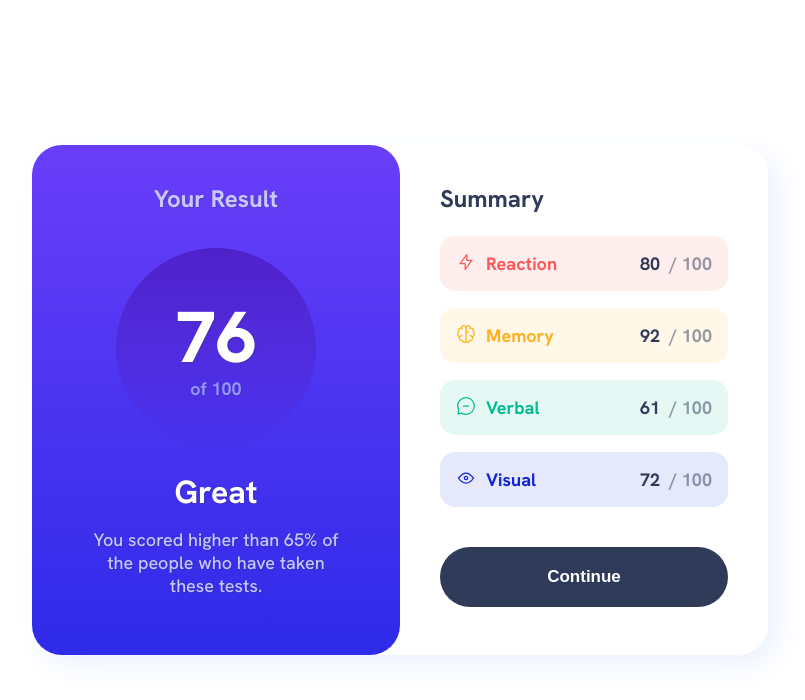
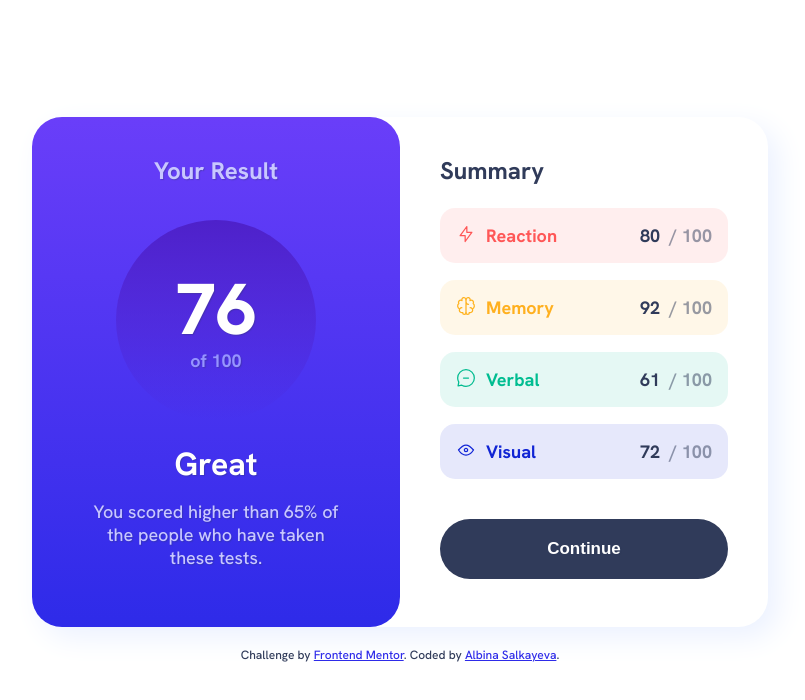
Before and after one commit to albina0104/results-summary-component, a React (Create React App) app: page / in a window 1280 px wide. Shown: the top 700 px of the page, without its empty margins (240-1045 px from the left). Built offline with nearby package versions, Linux system fonts and the light colour scheme.

Commit message:
Add attribution

```diff
--- a/src/App.js
+++ b/src/App.js
@@ -1,14 +1,18 @@
 import './App.scss';
 import ResultPanel from './components/ResultPanel';
 import SummaryPanel from './components/SummaryPanel';
+import Footer from './components/Footer';
 
 function App() {
   const data = require('./data/data.json');
   return (
-    <main className='App'>
-      <ResultPanel data={data} />
-      <SummaryPanel data={data} />
-    </main>
+    <>
+      <main className='App'>
+        <ResultPanel data={data} />
+        <SummaryPanel data={data} />
+      </main>
+      <Footer />
+    </>
   );
 }
 
--- /dev/null
+++ b/src/components/Footer.js
@@ -0,0 +1,29 @@
+import './Footer.scss';
+
+function Footer() {
+  return (
+    <footer class='attribution'>
+      <p>
+        Challenge by{' '}
+        <a
+          href='https://www.frontendmentor.io?ref=challenge'
+          target='_blank'
+          rel='noreferrer'
+        >
+          Frontend Mentor
+        </a>
+        . Coded by{' '}
+        <a
+          href='https://github.com/albina0104'
+          target='_blank'
+          rel='noreferrer'
+        >
+          Albina Salkayeva
+        </a>
+        .
+      </p>
+    </footer>
+  );
+}
+
+export default Footer;
--- /dev/null
+++ b/src/components/Footer.scss
@@ -0,0 +1,16 @@
+@use '../index' as *;
+
+.attribution {
+  font-size: rem(12px);
+  padding: rem(20px);
+  text-align: center;
+  color: $dark-gray-blue;
+
+  & a {
+    color: $light-royal-blue-bg;
+
+    &:hover {
+      color: $light-red;
+    }
+  }
+}
```
